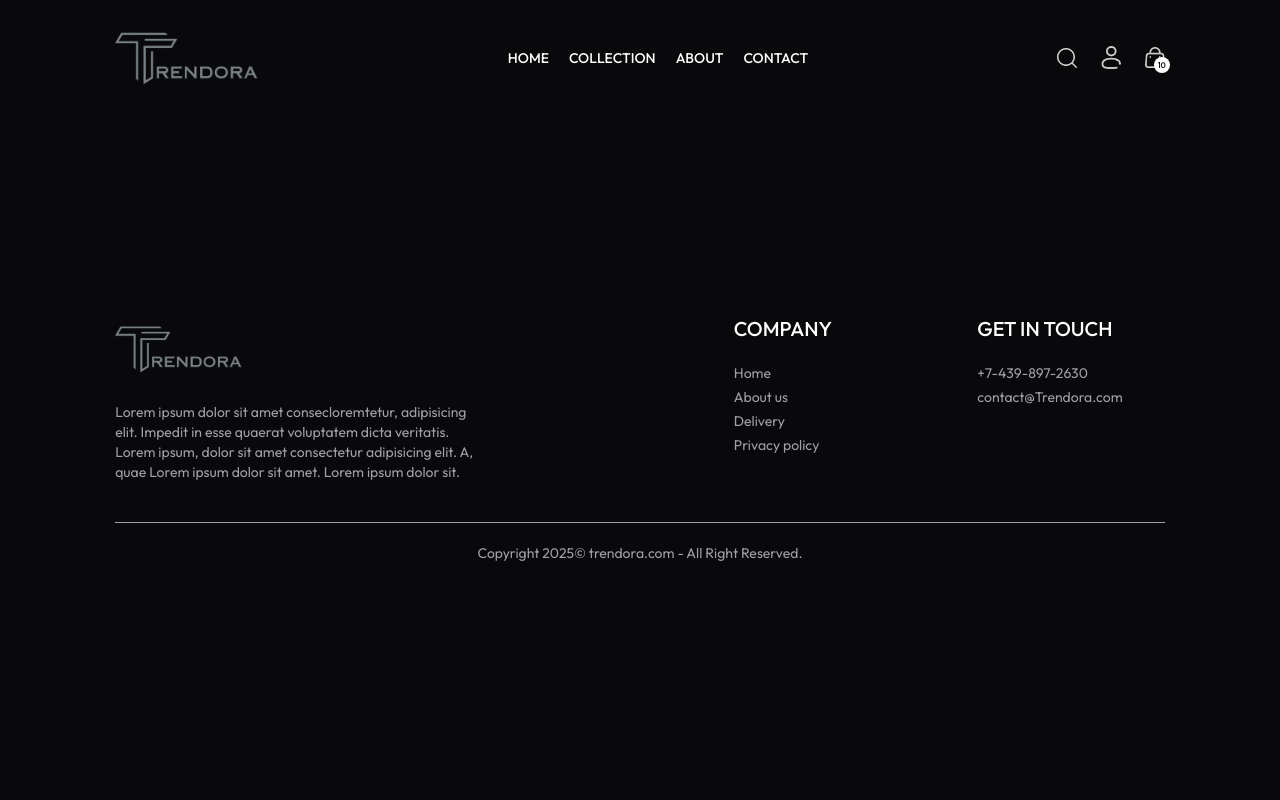
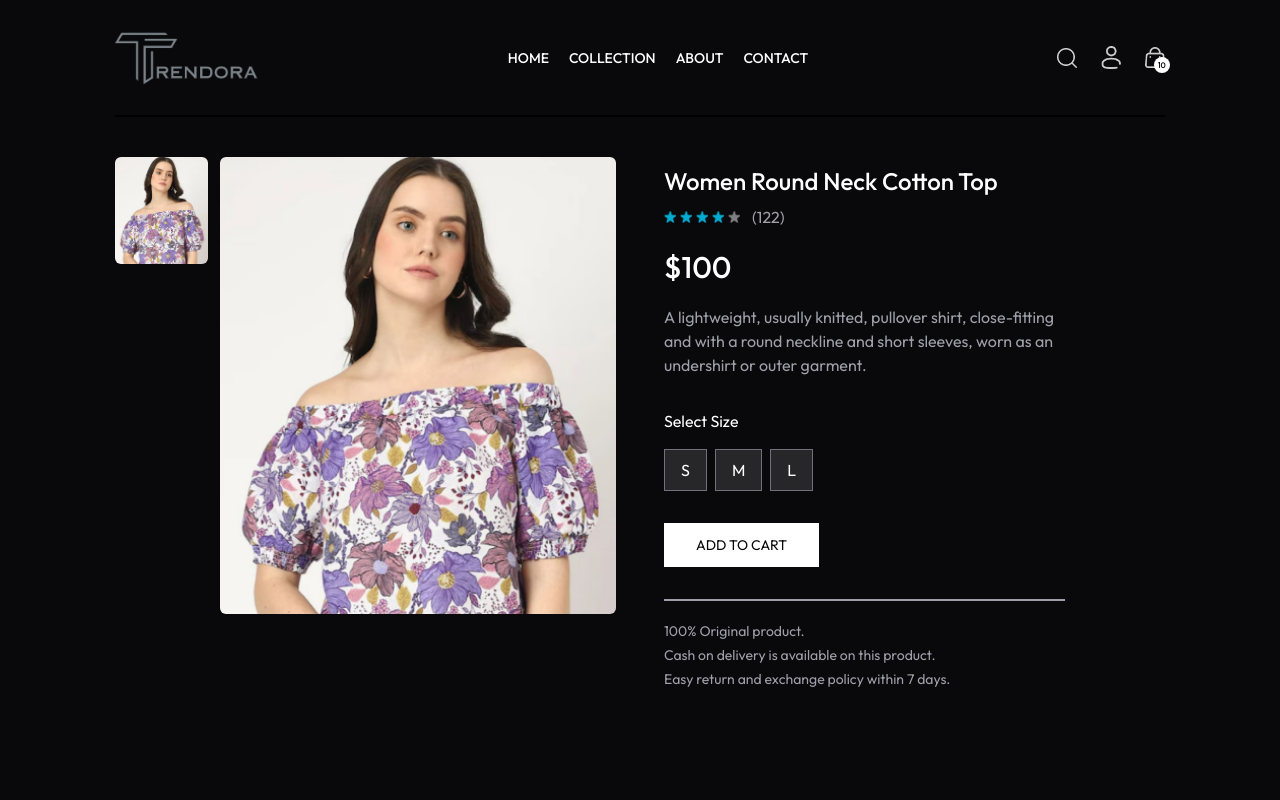
Before and after one commit to Souvik-Dutta12/Trendora, a React (Vite) app in the folder frontend/: page /product/aaaaa in a window 1280 px wide. Shown: the top 800 px of the page. Built offline with nearby package versions, Linux system fonts and the light colour scheme.

Commit message:
product page start

```diff
--- a/frontend/src/App.css
+++ b/frontend/src/App.css
@@ -14,6 +14,10 @@ a.active hr{
   font-style: normal;
 }
 
+::-webkit-scrollbar{
+  display: none;
+}
+
 @media(max-width: 640px){
   a.active{
     background-color: #27272A;
--- a/frontend/src/App.jsx
+++ b/frontend/src/App.jsx
@@ -7,6 +7,11 @@ import Contact from './pages/Contact'
 import Navbar from './components/Navbar'
 import Footer from './components/Footer'
 import Searchbar from './components/Searchbar'
+import Product from './pages/Product'
+import Cart from './pages/Cart'
+import Login from './pages/Login'
+import PlaceOrder from './pages/PlaceOrder'
+import Orders from './pages/Orders'
 
 const App = () => {
   return (
@@ -15,9 +20,14 @@ const App = () => {
       <Searchbar />
       <Routes>
         <Route path='/' element={<Home />}/>
+        <Route path='/collection' element={<Collection />}/>
         <Route path='/about' element={<About />}/>
-        <Route path='/collection' element={<Collection />}/>
         <Route path='/contact' element={<Contact />}/>
+        <Route path='/product/:productId' element={<Product />}/>
+        <Route path='/cart' element={<Cart />}/>
+        <Route path='/login' element={<Login />}/>
+        <Route path='/place-order' element={<PlaceOrder />}/>
+        <Route path='/orders' element={<Orders />}/>
       </Routes>
       <Footer />
     </div>
--- a/frontend/src/pages/Product.jsx
+++ b/frontend/src/pages/Product.jsx
@@ -1,11 +1,80 @@
-import React from 'react'
+import React, { useContext, useEffect, useState } from 'react'
+import {useParams} from 'react-router-dom'
+import {ShopContext} from '../context/ShopContext'
+import { assets } from '../assets/assets';
 
 const Product = () => {
-  return (
-    <div>
-      Product
+
+  const {productId} = useParams();
+  const {products,currency} = useContext(ShopContext)
+  const [productData,setProductData] = useState(false)
+  const [image,setImage] = useState('')
+  const [size,setSize] = useState('')
+
+  const fetchProductData = async ()=>{
+    products.map((item)=>{
+      if(item._id === productId){
+        setProductData(item)
+        setImage(item.image[0])
+        return null;
+      }
+    })
+  }
+
+  useEffect(()=>{
+    fetchProductData()
+  },[productId,products])
+
+  return productData ? (
+    <div className='border-t-2 pt-10 transition-opacity ease-in duration-500 opacity-100'>
+      {/*Product data */}
+      <div className='flex gap-12 sm:gap-12 flex-col sm:flex-row'>
+        {/*Image */}
+        <div className='flex-1 flex flex-col-reverse gap-3 sm:flex-row'>
+          <div className='flex sm:flex-col overflow-x-auto  overflow-y-scroll justify-between sm:justify-normal sm:w-[18.7%] w-full'>
+            {
+              productData.image.map((item,index)=>(
+                <img onClick={()=>setImage(item)} src={item} key={index} className='w-[24%] rounded-md scroll- sm:w-full sm:mb-3 flex-shrink-0 cursor-pointer' alt="items" />
+              ))
+            }
+          </div>
+          <div className='w-full sm:w-[80%]'>
+            <img className='w-full rounded-md h-auto' src={image} alt="bigger" />
+          </div>
+        </div>
+
+        {/*Product info */}
+        <div className='flex-1'>
+          <h1 className='font-medium text-2xl mt-2 text-white'>{productData.name}</h1>
+          <div className='flex items-center gap-1 mt-2'>
+            <img src={assets.star_icon} alt="" className="w-3 invert" />
+            <img src={assets.star_icon} alt="" className="w-3 invert" />
+            <img src={assets.star_icon} alt="" className="w-3 invert" />
+            <img src={assets.star_icon} alt="" className="w-3 invert" />
+            <img src={assets.star_dull_icon} alt="" className="w-3 invert-[50%]" />
+            <p className='pl-2 text-zinc-400'>(122)</p>
+          </div>
+          <p className='mt-5 text-3xl font-medium text-white'>{currency}{productData.price}</p>
+          <p className='mt-5 text-zinc-400 md:w-4/5'>{productData.description}</p>
+          <div className=' flex flex-col gap-4 my-8'>
+            <p className='text-white'>Select Size</p>
+            <div className='flex gap-2'>
+              {productData.sizes.map((item,index)=>(
+                <button onClick={()=>setSize(item)} key={index} className={`border border-zinc-500 py-2 px-4 bg-zinc-800 cursor-pointer text-white ${item === size ? 'border-none' : ''}`}>{item}</button>
+              ))}
+            </div>
+          </div>
+          <button className='bg-white cursor-pointer hover:bg-zinc-200 text-zinc-950 active:bg-zinc-300 active:text-zinc-950 text-sm px-8 py-3'>ADD TO CART</button>
+          <hr className='mt-8 sm:w-4/5 border border-zinc-400'/>
+          <div className='text-sm text-zinc-400 mt-5 flex flex-col gap-1'>
+            <p>100% Original product.</p>
+            <p>Cash on delivery is available on this product.</p>
+            <p>Easy return and exchange policy within 7 days.</p>
+          </div>
+        </div>
+      </div>
     </div>
-  )
+  ) : <div className='opacity-0'></div>
 }
 
 export default Product
```
